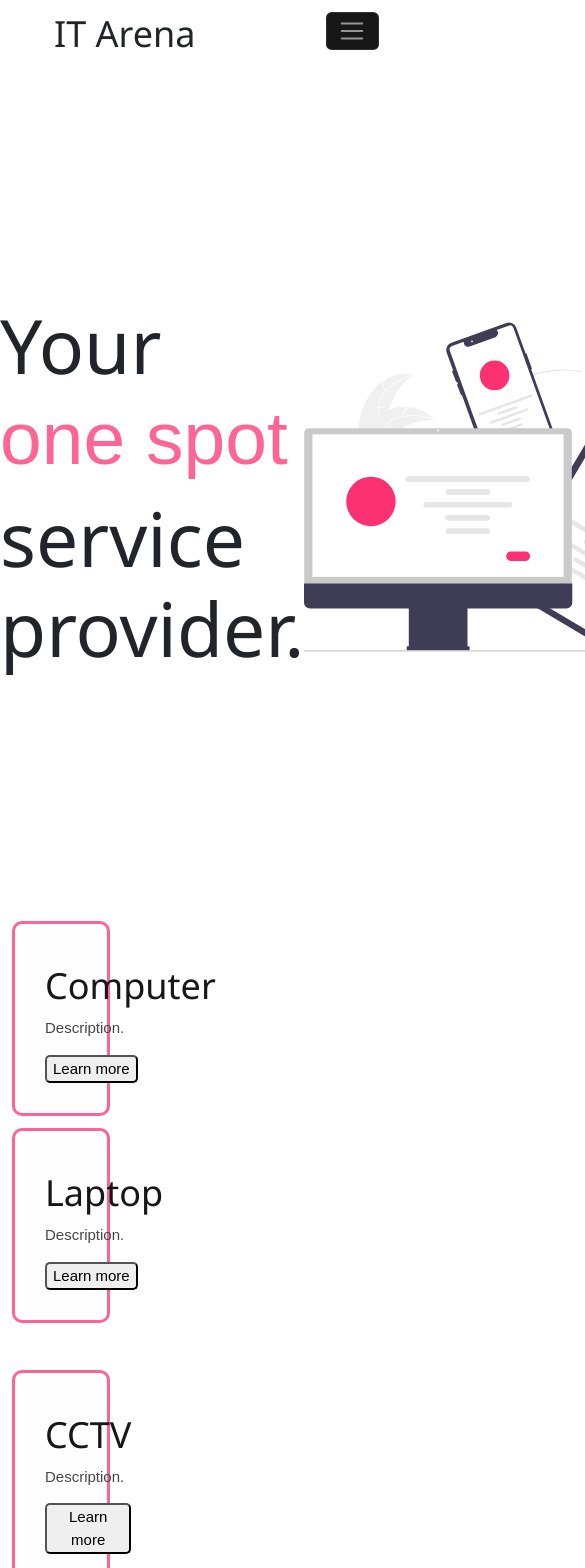
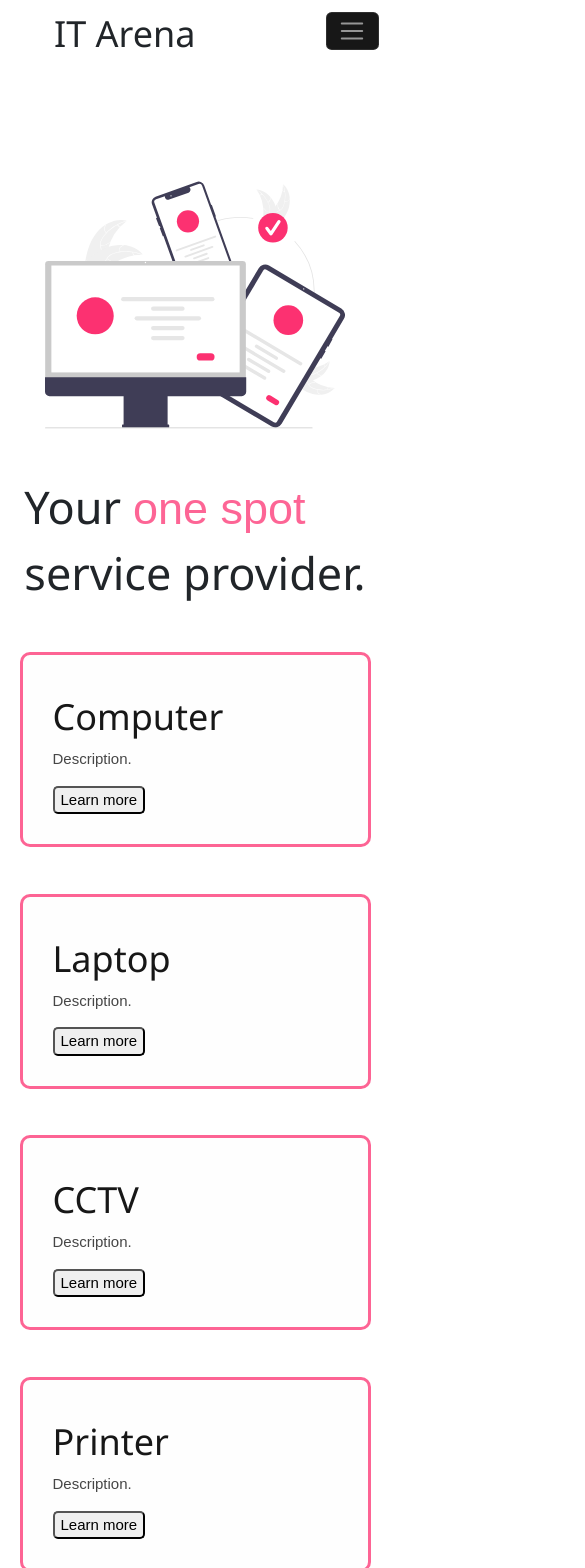
Before and after one commit to kavinbharathii/urban, a Vue app in the folder frontend/: page / in a window 390 px wide. Shown: the top 1568 px of the page, 585 px wide, since content can reach past the window. Built offline with nearby package versions, Linux system fonts and the light colour scheme; grey boxes are pictures that could not be loaded; a web font is replaced by a local one.

Commit message:
responsive

```diff
--- a/frontend/src/components/homepage/CategoryCard.vue
+++ b/frontend/src/components/homepage/CategoryCard.vue
@@ -35,17 +35,9 @@ export default {
     border-radius: 10px;
     border: 3px solid #fc3171bf;
 
-    width: 25vw;
-    aspect-ratio: 1920 / 1080;
     margin: 0.8em;
     padding: 2em;
 
-    display: flex;
-    flex-direction: row;
-    justify-content: space-between;
-    align-items: center;
-
-    position: relative;
 }
 
 .image  {
--- a/frontend/src/components/homepage/Home.vue
+++ b/frontend/src/components/homepage/Home.vue
@@ -5,7 +5,7 @@ export default {
 </script>
 
 <template>
-    <div class="pages vh-100 vw-100">
+    <div class="pages vw-100">
         <div class="p1 vh-100 vw-100">
             <div class="text-area">
                 <h1>Your <span style="color: hsla(341, 97%, 59%, 0.75);">one spot</span></h1>
@@ -214,4 +214,20 @@ export default {
 	font-size: 1.1em;
 }
 
+@media only screen and (max-width: 786px) {
+    .p1 {
+        height: auto !important;
+        flex-direction: column-reverse;
+        justify-content: space-around;
+        padding-top: 5em;
+    }
+    .p1 > .text-area > h1 {
+        font-size: 3em;
+    }
+    .image-area svg {
+        width: 300px;
+    }
+
+}
+
 </style>
--- a/frontend/src/components/homepage/footer.vue
+++ b/frontend/src/components/homepage/footer.vue
@@ -16,7 +16,6 @@ export default {
         </div>
         <div class="made-div">
             <div>© 2023 ItArena Pte Ltd. All rights reserved.Made with <font-awesome-icon icon="fa-solid fa-heart hrt-icon" bounce /> in SG & PH</div>
-            <!-- <div>Made with <font-awesome-icon icon="fa-solid fa-heart hrt-icon" bounce /> in SG & PH</div> -->
         </div>
     </div>
 </template>
--- a/frontend/src/views/HomeView.vue
+++ b/frontend/src/views/HomeView.vue
@@ -56,18 +56,15 @@ export default {
 			</div>
 
 			<div class="page" id="services">
-				<div class="p2 vh-100 vw-100">
+				<div class="p2 vw-100">
 					<div class="cards-container">
-						<div class="cards-col col-one">
 							<router-link to="/computer-services">
 								<CategoryCard categoryName="Computer" description="Description." />
 							</router-link>
 							<router-link to="/laptop-services">
 								<CategoryCard categoryName="Laptop" description="Description." />
 							</router-link>
-						</div>
 
-						<div class="cards-col col-two">
 							<router-link to="/cctv-services">
 								<CategoryCard categoryName="CCTV" description="Description." />
 							</router-link>
@@ -77,16 +74,13 @@ export default {
 							<router-link to="/ups-services">
 								<CategoryCard categoryName="UPS" description="Description." />
 							</router-link>
-						</div>
 
-						<div class="cards-col col-three">
 							<router-link to="/electrician-services">
 								<CategoryCard categoryName="Electrician" description="Description." />
 							</router-link>
 							<router-link to="/plumbing-services">
 								<CategoryCard categoryName="Plumbing" description="Description." />
 							</router-link>
-						</div>
 					</div>
 				</div>
 			</div>
@@ -186,6 +180,12 @@ button {
 
 	min-width: 100vw;
 	min-height: 100vh;
+
+	padding: 2em 0;
+}
+
+.cards-container a {
+	min-width: 25em;
 }
 
 /* .full-page {
@@ -203,6 +203,17 @@ a {
 	text-decoration: none;
 }
 
+.navbar-nav > li {
+	margin-right: 0;
+	width: 100%;
+
+	display: flex;
+	justify-content: right;
+
+	/* border-right: 2px solid #fc3171bf; */
+	/* margin-bottom: 2px; */
+}
+
 @media only screen and (max-width: 600px) {
     .cards-container {
 		flex-direction: column;
--- a/frontend/src/views/cartView.vue
+++ b/frontend/src/views/cartView.vue
@@ -551,6 +551,7 @@ export default {
     width: 50vw !important;
     min-height: auto !important;
     padding-bottom: 4em;
+    border-radius: 10px;
 }
 
 .bookall {
@@ -695,7 +696,7 @@ export default {
         display: flex;
         flex-direction: column-reverse;
         row-gap: 2em;
-        padding: 2em;
+        padding: 0 2em;
     }
 
     *.cart-view::-webkit-scrollbar {
```
